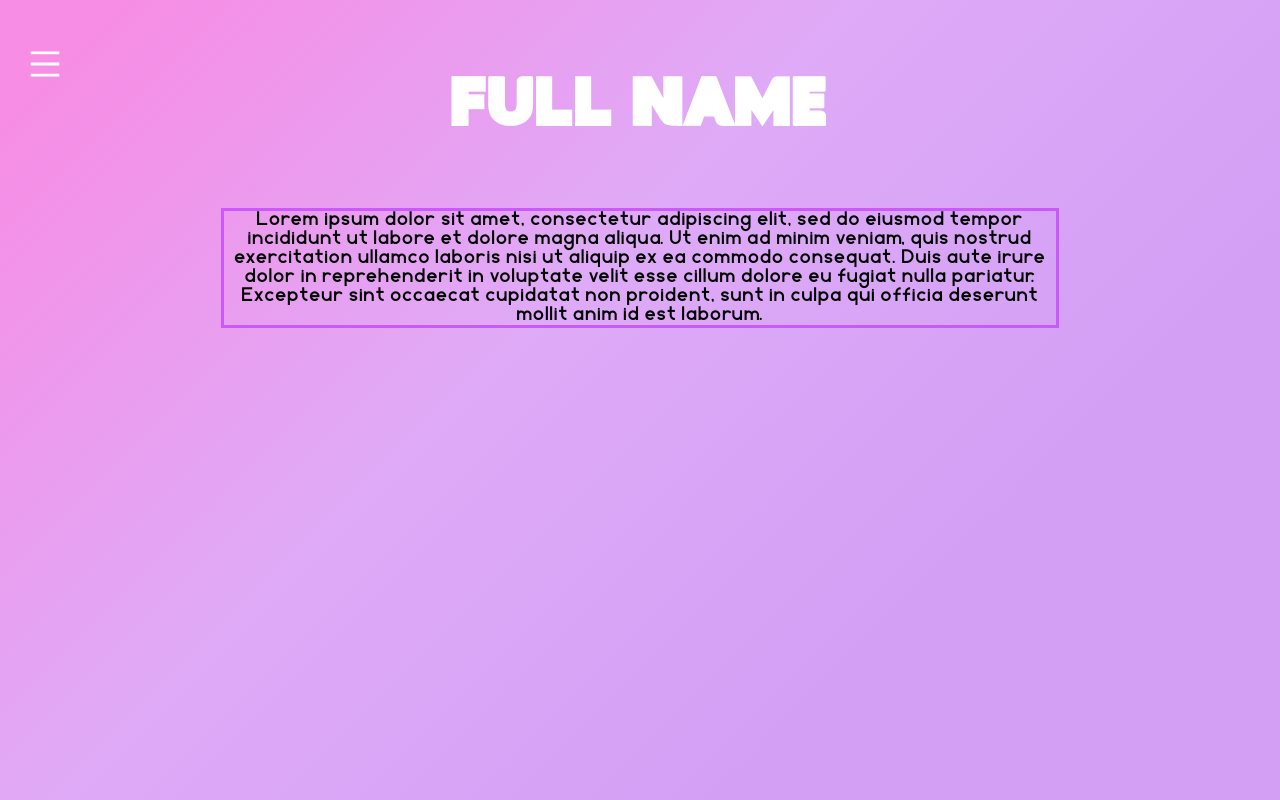
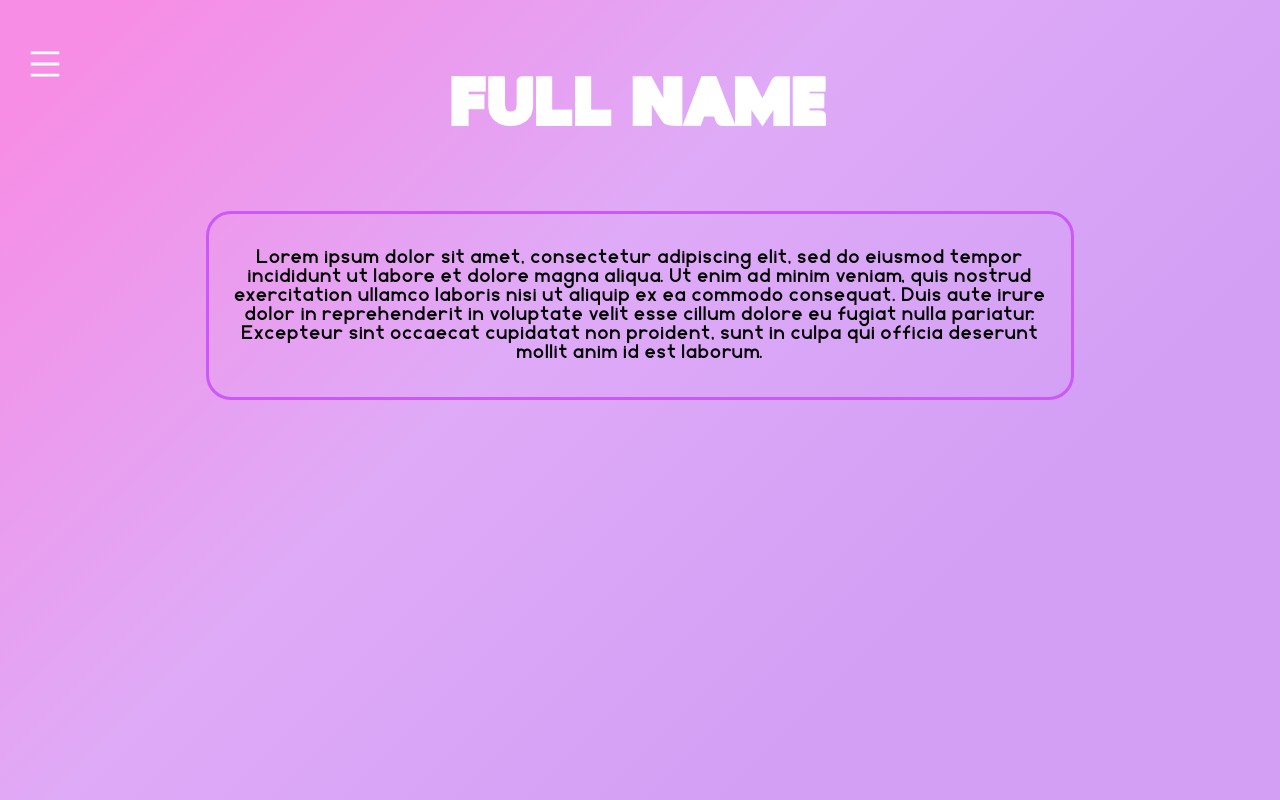
Before and after one commit to lawaticodes/Portfolio, a React (Create React App) app: page / in a window 1280 px wide. Built offline with nearby package versions, Linux system fonts and the light colour scheme.

Commit message:
Added outline to description

```diff
--- a/src/about.css
+++ b/src/about.css
@@ -5,8 +5,9 @@
 }
 
 .description {
+  border-radius: 25px;
+  border: 3px solid #ca58fa;
   margin: 0 auto;
-  outline-color: #ca58fa;
-  outline-style: solid;
+  padding: 15px;
   width: 65vw;
 }
```
